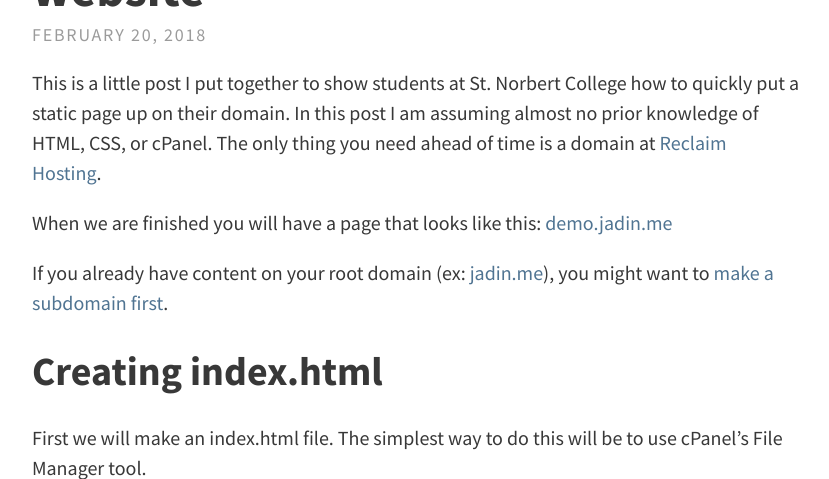
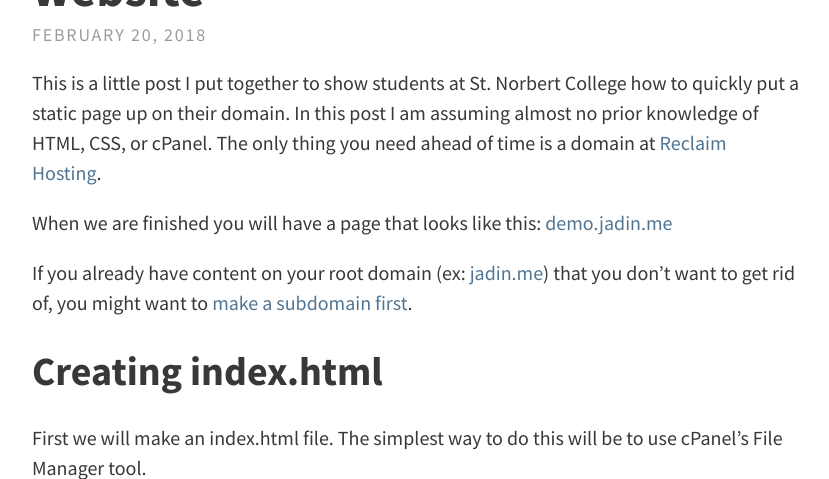
Before and after one commit to TaylorJadin/jadin.me-jekyll, a Jekyll site: the page built from index.html, in a window 1280 px wide and 900 px high, scrolled down 557 px, cut to the strip 0-479 px from the top of the window. Shown: the whole strip, without its empty margins (224-1053 px from the left). Built offline with Jekyll 4.4.1, drawn with Linux system fonts in a browser that asks for light colours; the list of posts is cut into pages by our own code.

Commit message:
fix post

```diff
--- a/_posts/2018-02-20-the-fastest-path-to-a-website.md
+++ b/_posts/2018-02-20-the-fastest-path-to-a-website.md
@@ -7,7 +7,7 @@
 
 When we are finished you will have a page that looks like this: [demo.jadin.me](https://demo.jadin.me)
 
-If you already have content on your root domain (ex: [jadin.me](https://jadin.me)), you might want to [make a subdomain first](https://www.jadin.me/2018/02/19/creating-a-subdomain.html).
+If you already have content on your root domain (ex: [jadin.me](https://jadin.me)) that you don't want to get rid of, you might want to [make a subdomain first](https://www.jadin.me/2018/02/19/creating-a-subdomain.html).
 
 ## Creating index.html
 
```
